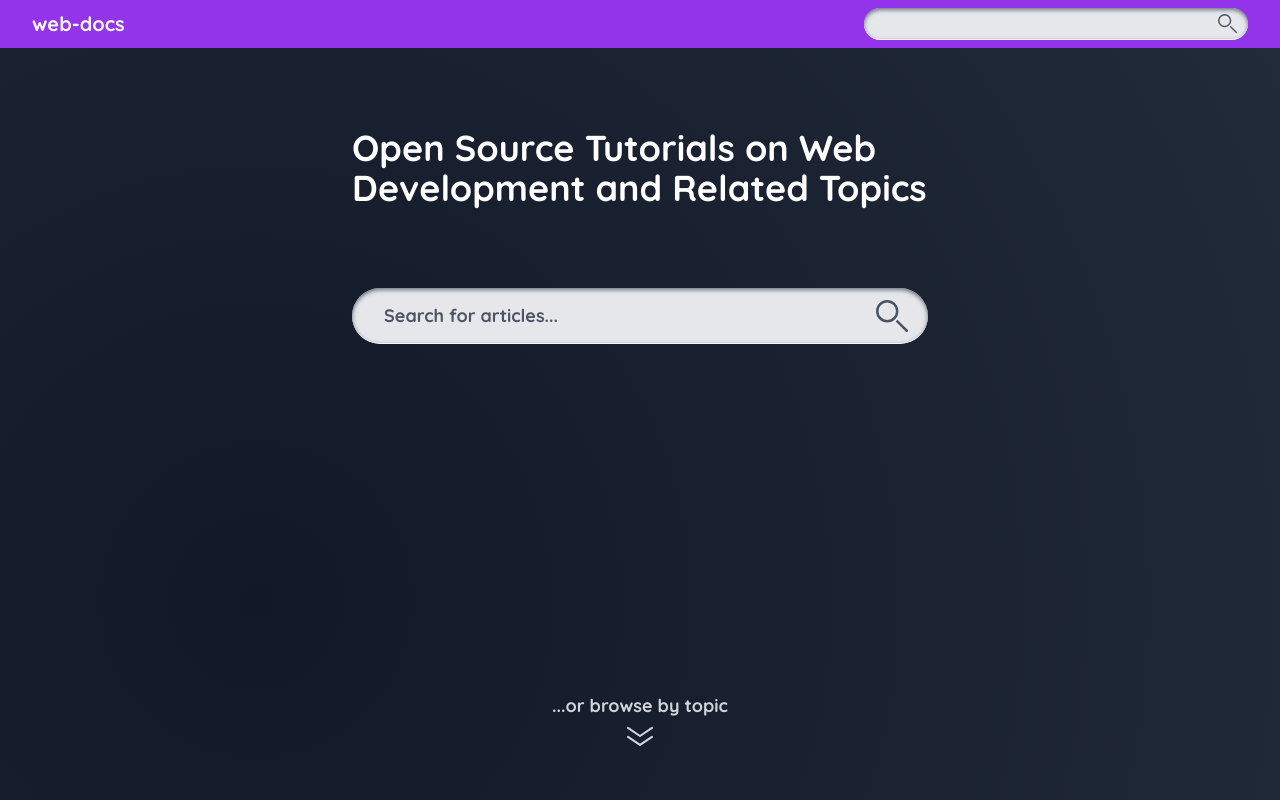
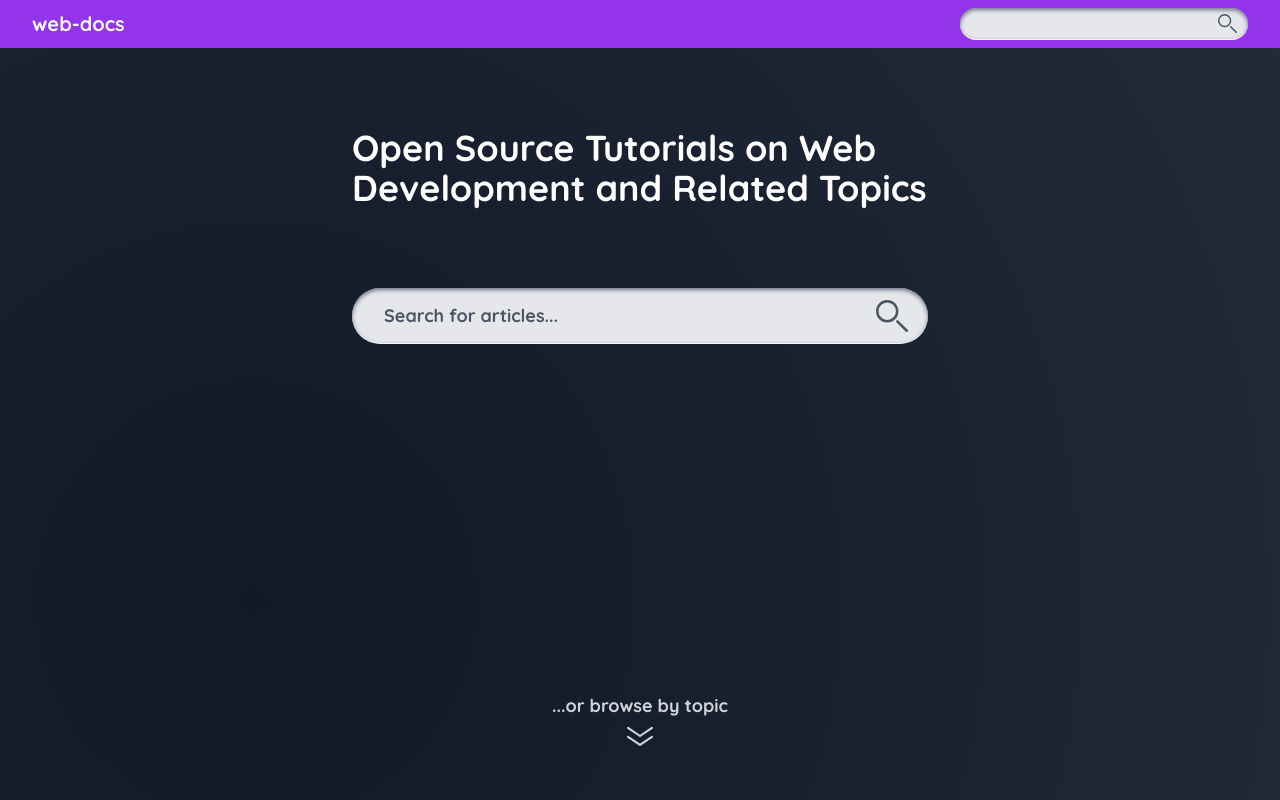
Before and after one commit to saile515/web-docs, a Next.js app: page / in a window 1280 px wide. Shown: the top 800 px of the page. Built offline with nearby package versions, Linux system fonts and the light colour scheme.

Commit message:
Slightly decreased SearchBar max width

```diff
--- a/components/SearchBar.tsx
+++ b/components/SearchBar.tsx
@@ -32,7 +32,7 @@ export default function SearchBar(props: {
 			className={`${
 				props.big
 					? "w-9/12 max-w-xl sm:h-14 grid-cols-[1fr_3.5rem]"
-					: "h-8 grid-cols-[1fr_2rem] w-6/12 max-w-sm"
+					: "h-8 grid-cols-[1fr_2rem] w-6/12 max-w-[18rem]"
 			} bg-gray-200 rounded-full shadow-inner shadow-gray-500 border-b border-gray-100 grid items-center ${
 				props.className
 			} `}>
```
